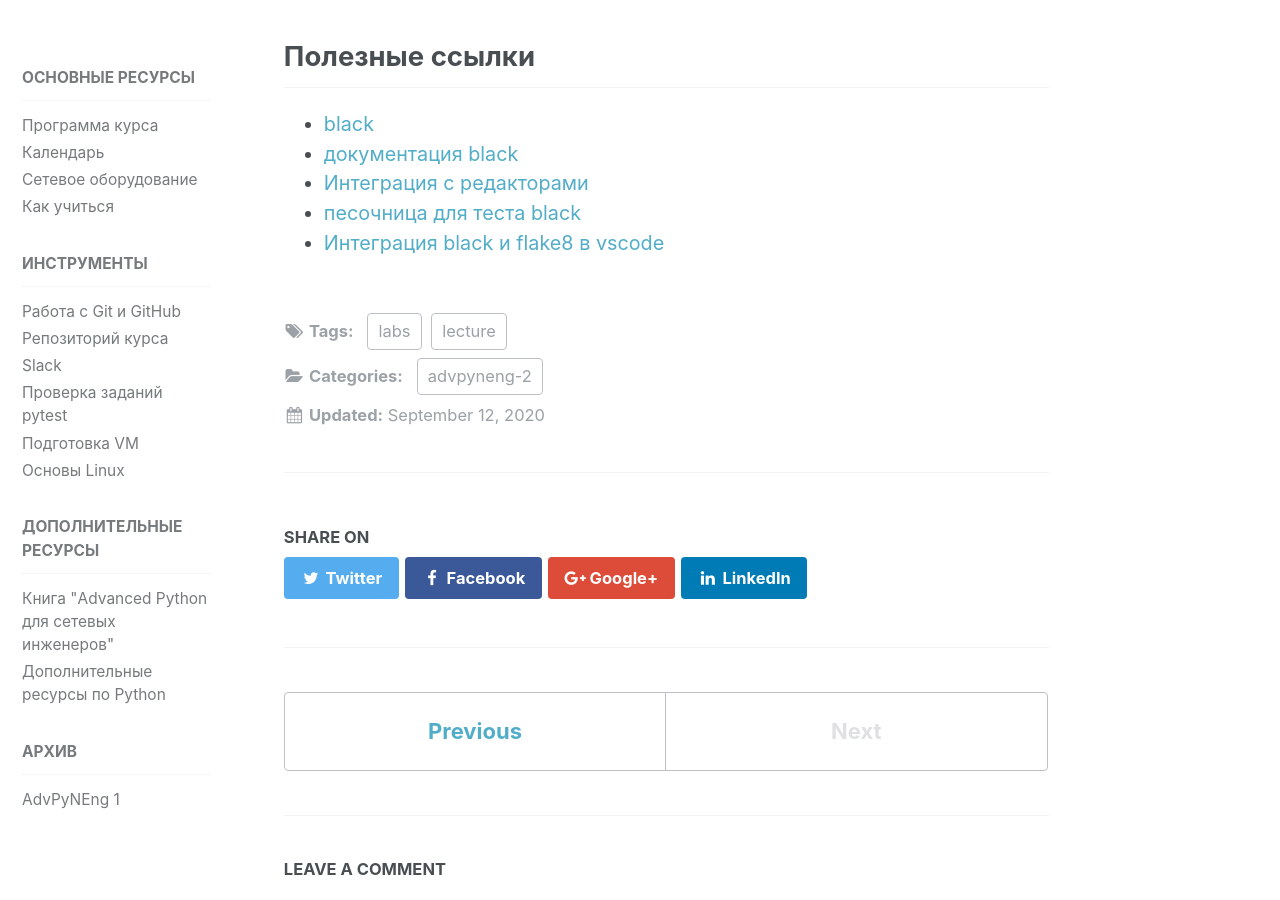
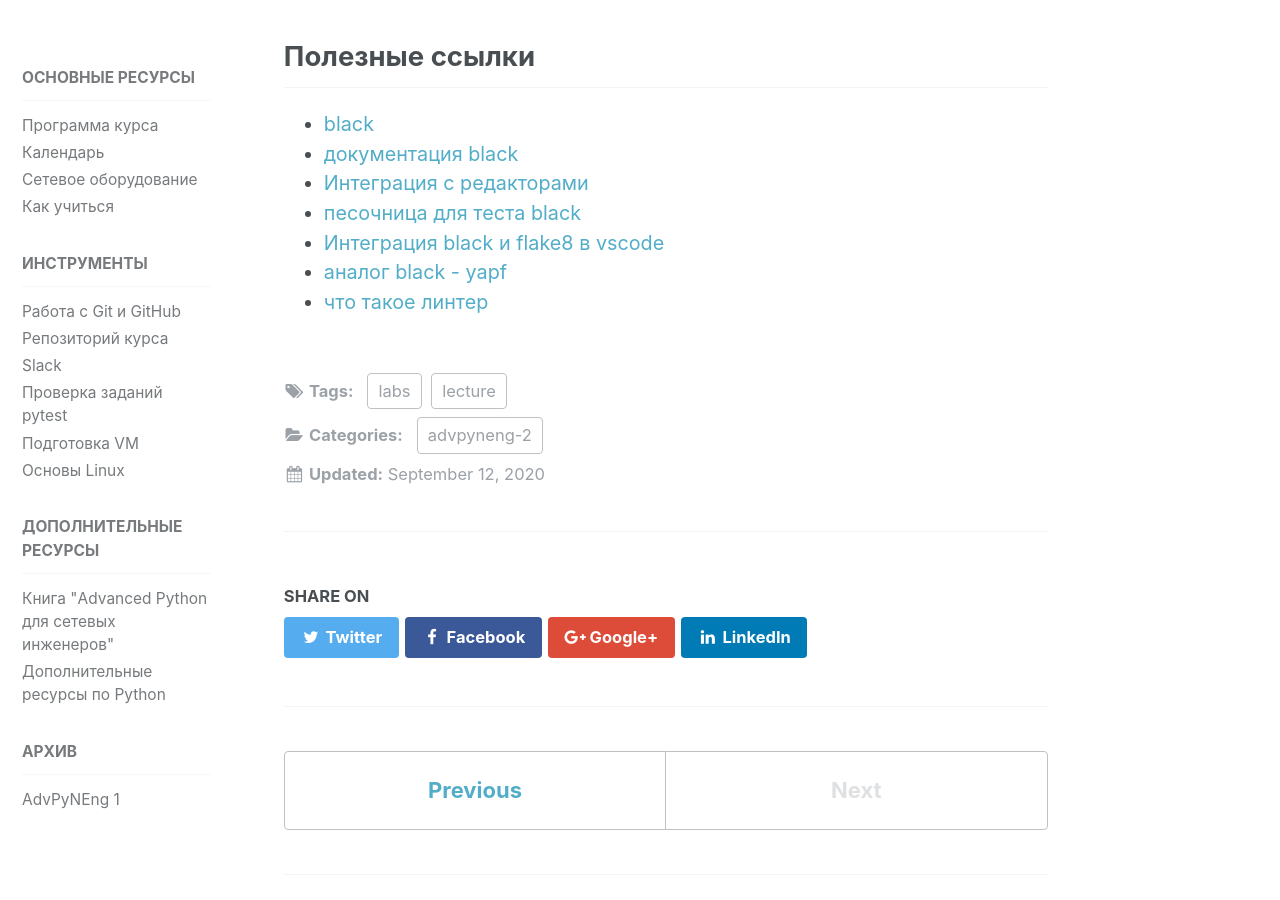
Before and after one commit to advpyneng/advpyneng.github.io, a Jekyll site: the page built from _posts/advpyneng2/2020-09-13-lecture-3.md, in a window 1280 px wide and 900 px high, scrolled down 429 px. Built offline with Jekyll 4.4.1, drawn with Linux system fonts in a browser that asks for light colours; comment, search, counter and statistics services are not loaded.

Commit message:
lecture 3

```diff
--- a/_posts/advpyneng2/2020-09-13-lecture-3.md
+++ b/_posts/advpyneng2/2020-09-13-lecture-3.md
@@ -19,3 +19,5 @@ category:
 * [Интеграция с редакторами](https://black.readthedocs.io/en/stable/editor_integration.html)
 * [песочница для теста black](https://black.now.sh/)
 * [Интеграция black и flake8 в vscode](https://dev.to/ldsands/the-best-linter-for-black-in-vs-code-54a0)
+* [аналог black - yapf](https://github.com/google/yapf)
+* [что такое линтер](https://help.hexlet.io/article/65-linter)
```
